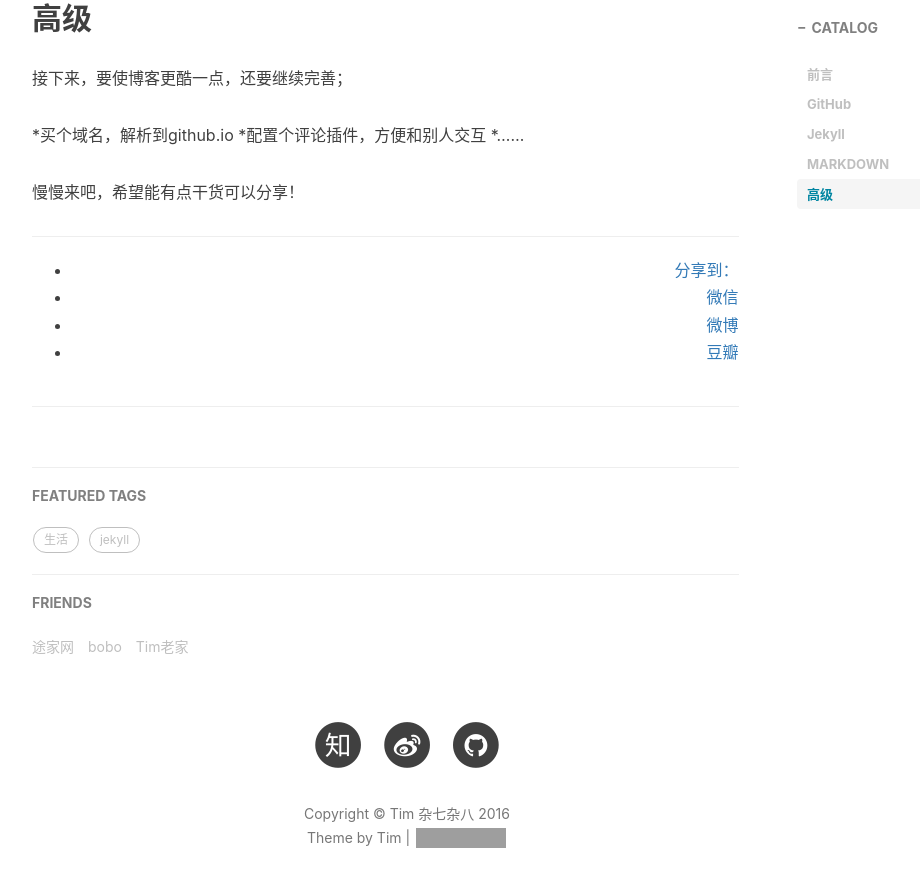
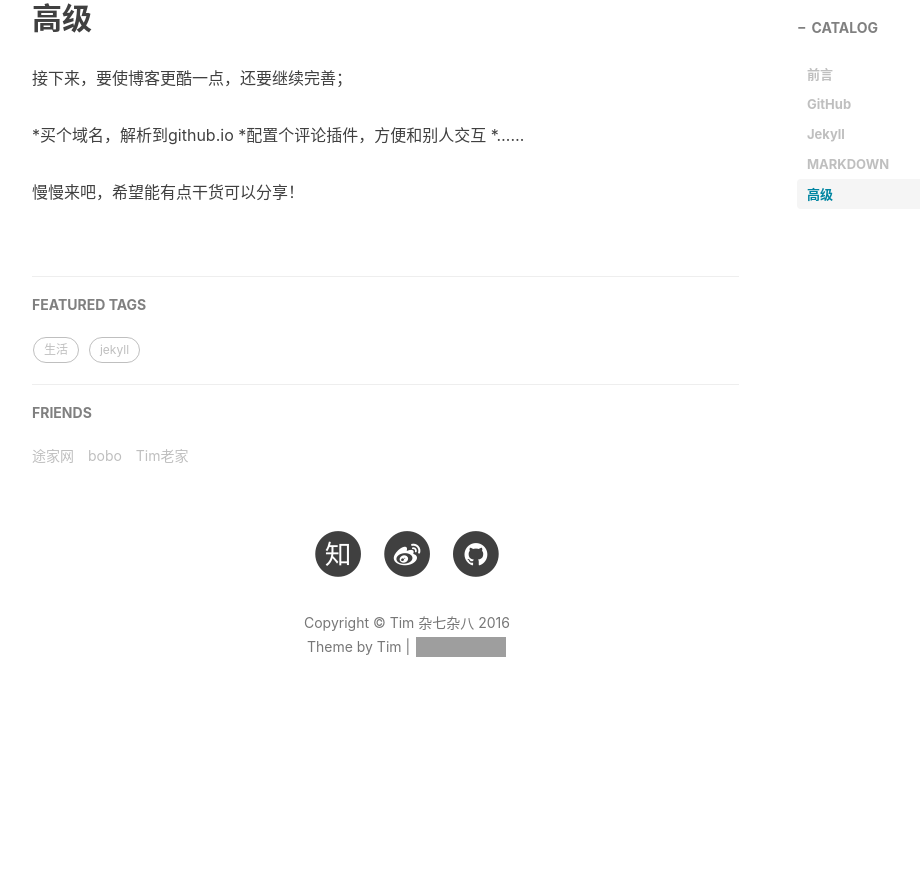
Before and after one commit to timothyzhw/timothyzhw.github.io, a Jekyll site: the page built from _posts/2016-07-07-Hey-2016的夏天.md, in a window 1280 px wide and 900 px high, scrolled down 2550 px. Shown: the top 887 px of the window, without its empty margins (233-1153 px from the left). Built offline with Jekyll 4.4.1, drawn with Linux system fonts in a browser that asks for light colours; nearby versions of some CDN libraries; comment, search, counter and statistics services are not loaded; after the commit the page ends 3274 px from its top, so only the background shows below that; grey boxes are pictures that could not be loaded.

Commit message:
delete share

```diff
--- a/_layouts/post.html
+++ b/_layouts/post.html
@@ -60,32 +60,6 @@ layout: default
 
 				{{ content }}
 
-                <hr>
-
-                {% if site.duoshuo_share && site.duoshuo_username %}
-                <!-- 多说 Share start -->
-                </style>
-                <div class="ds-share"
-                    style="text-align: right"
-                    data-thread-key="{{page.id}}"
-                    data-title="{{page.title}}"
-                    data-url="{{site.url}}{{site.baseurl}}{{page.url}}"
-                    data-images="{{ site.url }}{{site.baseurl}}/{% if page.header-img %}{{ page.header-img }}{% else %}{{ site.header-img }}{% endif %}"
-                    data-content="{{ content | strip_html | truncate:80 }} | {{ site.SEOTitle }} " >
-                    <div class="ds-share-inline">
-                      <ul  class="ds-share-icons-16">
-                        <li data-toggle="ds-share-icons-more"><a class="ds-more" href="#">分享到：</a></li>
-                        <li><a class="ds-wechat flat" href="javascript:void(0);" data-service="wechat">微信</a></li>
-                        <li><a class="ds-weibo flat" href="javascript:void(0);" data-service="weibo">微博</a></li>
-                        <li><a class="ds-douban flat" href="javascript:void(0);" data-service="douban">豆瓣</a></li>
-                      </ul>
-                      <div class="ds-share-icons-more">
-                      </div>
-                    </div>
-                <hr>
-                </div>
-                <!-- 多说 Share end-->
-                {% endif %}
 
 
                 <ul class="pager">
```
Also changed, not shown: other parts of _layouts/post.html (+1 -1 lines).
